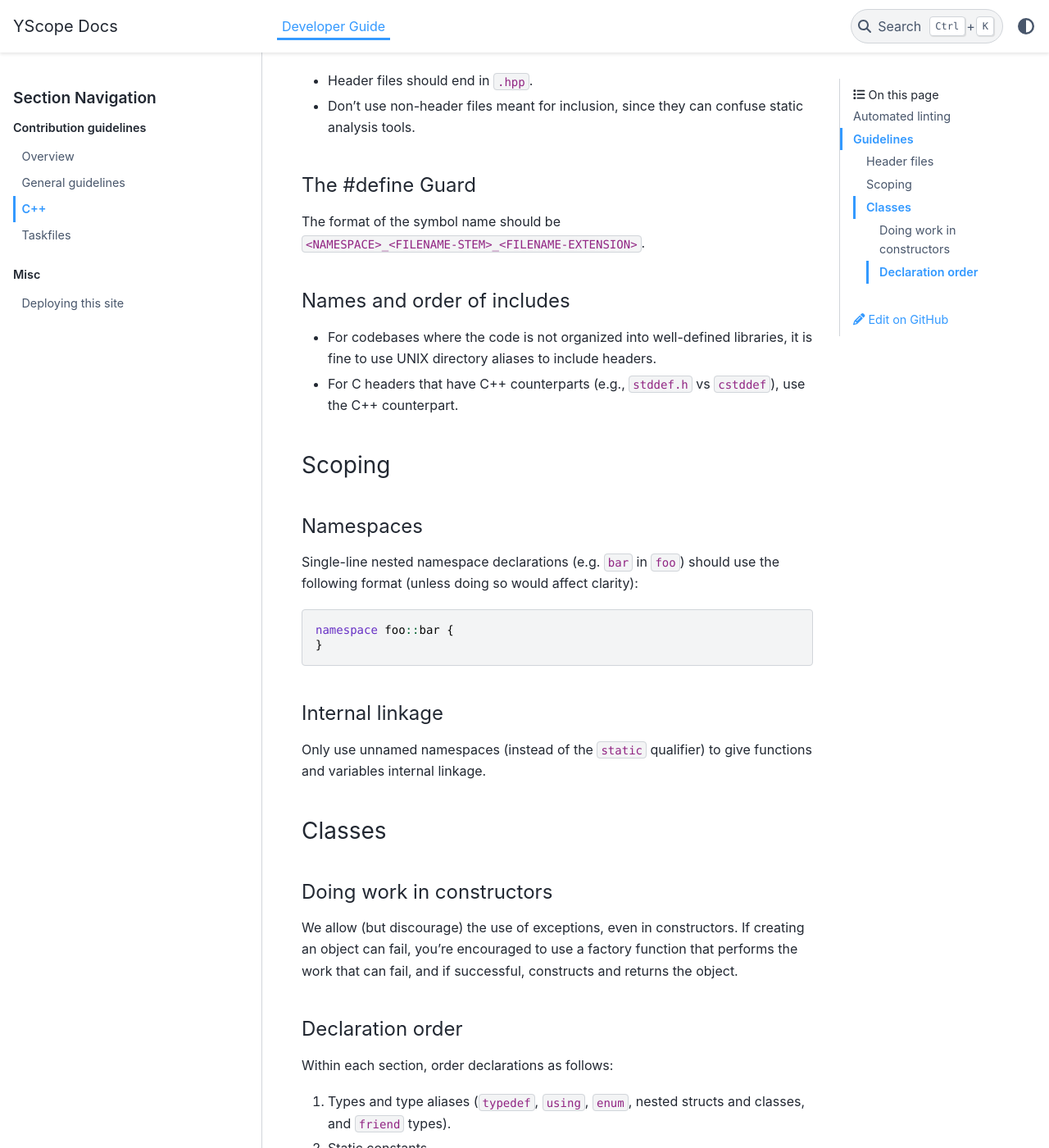
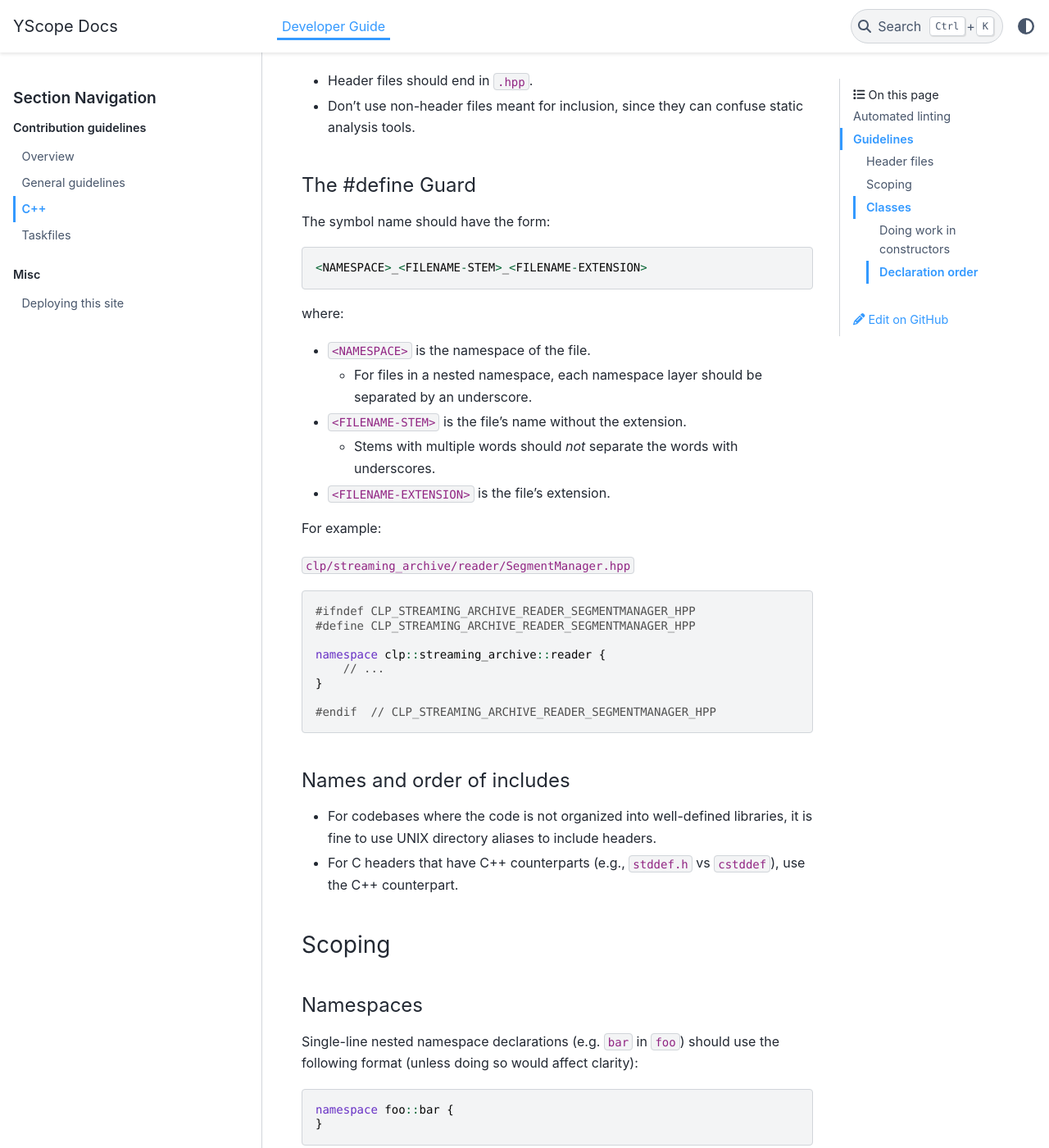
Before and after one commit to y-scope/yscope-docs, a Sphinx documentation site: the page built from docs/dev-guide/contrib-guides-cpp.md, in a window 1280 px wide and 1400 px high, scrolled down 1242 px. Shown: the whole window at 82% size. Built offline with Sphinx 7.4.7 and the PyData theme 0.15.4, drawn with Linux system fonts in a browser that asks for light colours.

Commit message:
Clarify header define naming.

````diff
--- a/docs/dev-guide/contrib-guides-cpp.md
+++ b/docs/dev-guide/contrib-guides-cpp.md
@@ -44,7 +44,34 @@ This section is a work in progress and does not yet include all exceptions after
 
 #### The #define Guard
 
-The format of the symbol name should be `<NAMESPACE>_<FILENAME-STEM>_<FILENAME-EXTENSION>`.
+The symbol name should have the form:
+
+```
+<NAMESPACE>_<FILENAME-STEM>_<FILENAME-EXTENSION>
+```
+
+where:
+
+* `<NAMESPACE>` is the namespace of the file.
+  * For files in a nested namespace, each namespace layer should be separated by an underscore.
+* `<FILENAME-STEM>` is the file's name without the extension.
+  * Stems with multiple words should _not_ separate the words with underscores.
+* `<FILENAME-EXTENSION>` is the file's extension.
+
+For example:
+
+`clp/streaming_archive/reader/SegmentManager.hpp`
+
+```c++
+#ifndef CLP_STREAMING_ARCHIVE_READER_SEGMENTMANAGER_HPP
+#define CLP_STREAMING_ARCHIVE_READER_SEGMENTMANAGER_HPP
+
+namespace clp::streaming_archive::reader {
+    // ...
+}
+
+#endif  // CLP_STREAMING_ARCHIVE_READER_SEGMENTMANAGER_HPP
+```
 
 #### Names and order of includes
 
````
